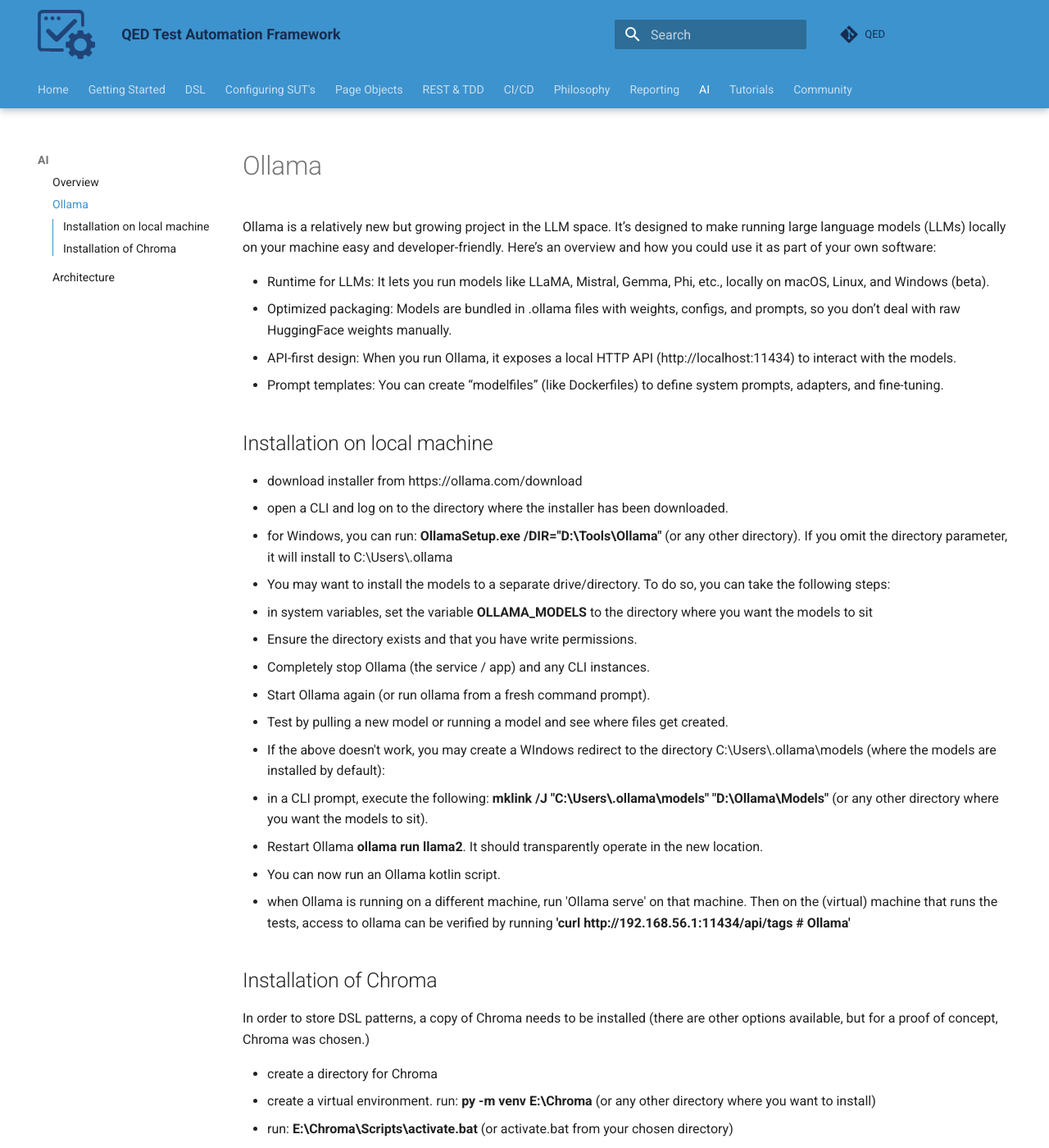
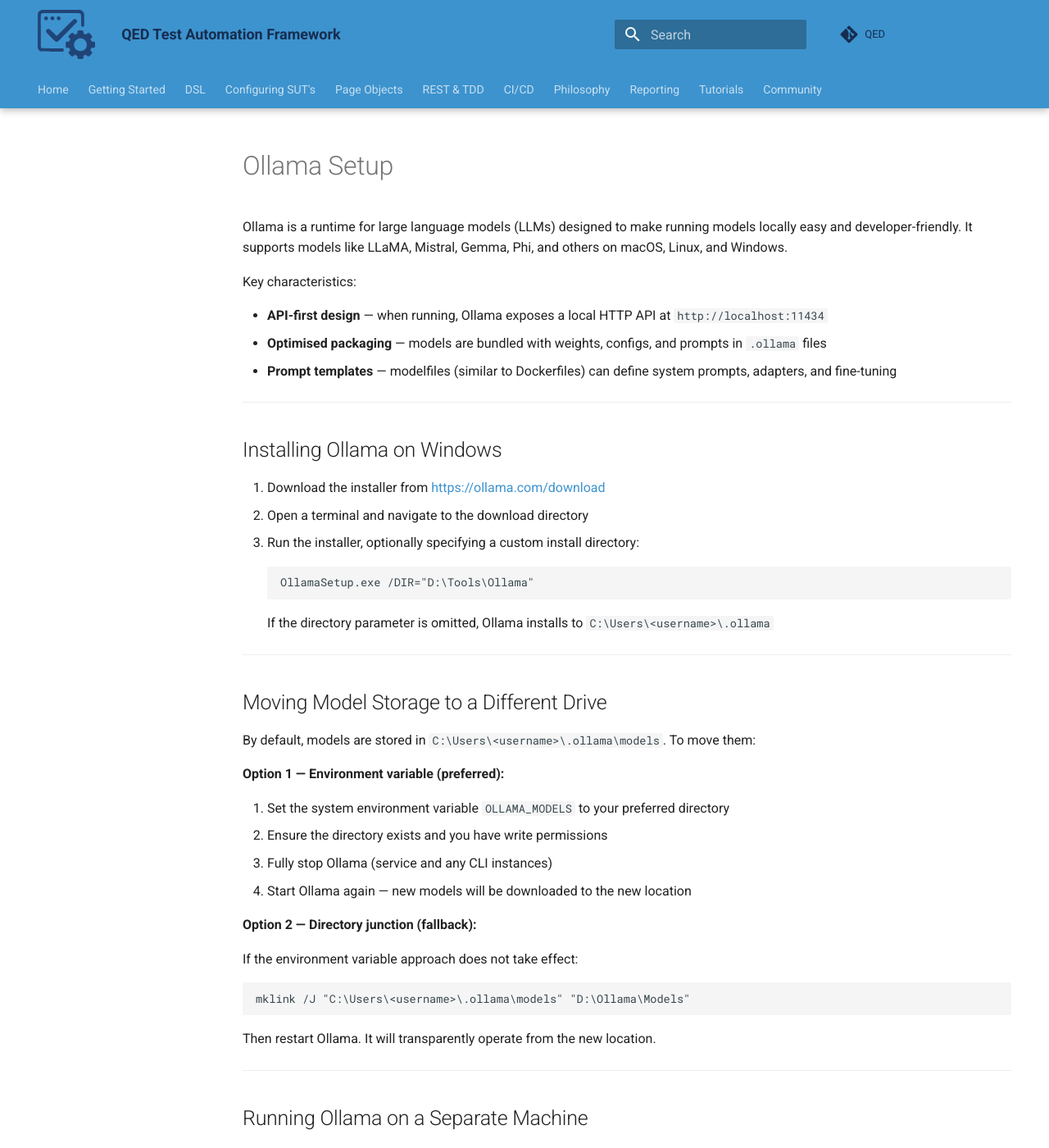
Before and after one commit to AneVisser/qed-framework, an MkDocs documentation site: the page built from docs/ai/ollama.md, in a window 1280 px wide and 1400 px high. Shown: the whole window at 82% size. Built offline with MkDocs 1.6.1 and Material for MkDocs 9.7.7, drawn with Linux system fonts in a browser that asks for light colours; comment, search, counter and statistics services are not loaded; some of the changed text lies outside the part shown.

````diff
--- a/docs/ai/ollama.md
+++ b/docs/ai/ollama.md
@@ -1,46 +1,104 @@
-Ollama is a relatively new but growing project in the LLM space.
-It’s designed to make running large language models (LLMs) locally on your machine easy and developer-friendly.
-Here’s an overview and how you could use it as part of your own software:
+# Ollama Setup
 
-- Runtime for LLMs: It lets you run models like LLaMA, Mistral, Gemma, Phi, etc., locally on macOS, Linux, and Windows (beta).
-- Optimized packaging: Models are bundled in .ollama files with weights, configs, and prompts, so you don’t deal with raw HuggingFace weights manually.
-- API-first design: When you run Ollama, it exposes a local HTTP API (http://localhost:11434) to interact with the models.
-- Prompt templates: You can create “modelfiles” (like Dockerfiles) to define system prompts, adapters, and fine-tuning.
+Ollama is a runtime for large language models (LLMs) designed to make running models locally easy and developer-friendly. It supports models like LLaMA, Mistral, Gemma, Phi, and others on macOS, Linux, and Windows.
 
-## Installation on local machine
+Key characteristics:
 
-- download installer from https://ollama.com/download
-- open a CLI and log on to the directory where the installer has been downloaded.
-- for Windows, you can run: **OllamaSetup.exe /DIR="D:\Tools\Ollama"** (or any other directory). If you omit the directory parameter, it will install to C:\Users\<username>\.ollama
-- You may want to install the models to a separate drive/directory. To do so, you can take the following steps:
-  - in system variables, set the variable **OLLAMA_MODELS** to the directory where you want the models to sit
-  - Ensure the directory exists and that you have write permissions.
-  - Completely stop Ollama (the service / app) and any CLI instances.
-  - Start Ollama again (or run ollama from a fresh command prompt).
-  - Test by pulling a new model or running a model and see where files get created.
-- If the above doesn't work, you may create a WIndows redirect to the directory C:\Users\<username>\.ollama\models (where the models are installed by default):
-  - in a CLI prompt, execute the following: **mklink /J "C:\Users\<username>\.ollama\models" "D:\Ollama\Models"** (or any other directory where you want the models to sit).
-  - Restart Ollama **ollama run llama2**. It should transparently operate in the new location.
-  - You can now run an Ollama kotlin script.
-  - when Ollama is running on a different machine, run 'Ollama serve' on that machine. Then on the (virtual) machine that runs the tests, access to ollama can be verified by running **'curl http://192.168.56.1:11434/api/tags  # Ollama'**
+- **API-first design** — when running, Ollama exposes a local HTTP API at `http://localhost:11434`
+- **Optimised packaging** — models are bundled with weights, configs, and prompts in `.ollama` files
+- **Prompt templates** — modelfiles (similar to Dockerfiles) can define system prompts, adapters, and fine-tuning
 
+---
 
+## Installing Ollama on Windows
 
-## Installation of Chroma
+1. Download the installer from [https://ollama.com/download](https://ollama.com/download)
+2. Open a terminal and navigate to the download directory
+3. Run the installer, optionally specifying a custom install directory:
+   ```
+   OllamaSetup.exe /DIR="D:\Tools\Ollama"
+   ```
+   If the directory parameter is omitted, Ollama installs to `C:\Users\<username>\.ollama`
 
-In order to store DSL patterns, a copy of Chroma needs to be installed (there are other options available, but for a proof of concept, Chroma was chosen.)
+---
 
-- create a directory for Chroma
-- create a virtual environment. run: **py -m venv E:\Chroma** (or any other directory where you want to install)
-- run: **E:\Chroma\Scripts\activate.bat** (or activate.bat from your chosen directory)
-- cd to your install directory (E:\Chroma in this example)
-- run: **py -m pip install chromadb** (this install chroma db)
-- run: **chromadb --path "E:/Chroma"**
-- in WIndows environment (system) variables: set **CHROMA_DB_DIR=E:\Chroma**
-- install fastcgi: run **py -m pip install fastapi uvicorn**
-- create a subdirectory E:\Chroma\wrapper
-- from the QED repository, copy the file /sut/kotlin/ollama/pythonwrapper/chromarapper.py to E:\Chroma\wrapper
-- go to E:\chroma\wrapper, and run: **uvicorn chroma_wrapper:app --host 127.0.0.1 --port 8501 --reload**
-- run: E:\Chroma\Scripts\chroma.exe run --port 8500 (that starts the chroma server on your port of preference)
-- You can now run a chroma script in QED.
-- For embedding, you will need SentenceTransormers from HuggingFace: **py -m pip install sentence-transformers**
+## Moving Model Storage to a Different Drive
+
+By default, models are stored in `C:\Users\<username>\.ollama\models`. To move them:
+
+**Option 1 — Environment variable (preferred):**
+
+1. Set the system environment variable `OLLAMA_MODELS` to your preferred directory
+2. Ensure the directory exists and you have write permissions
+3. Fully stop Ollama (service and any CLI instances)
+4. Start Ollama again — new models will be downloaded to the new location
+
+**Option 2 — Directory junction (fallback):**
+
+If the environment variable approach does not take effect:
+
+```
+mklink /J "C:\Users\<username>\.ollama\models" "D:\Ollama\Models"
+```
+
+Then restart Ollama. It will transparently operate from the new location.
+
+---
+
+## Running Ollama on a Separate Machine
+
+If Ollama is running on a different machine, run the following on that machine:
+
+```
+ollama serve
+```
+
+From the machine running the tests, verify connectivity:
+
+```bash
+curl http://192.168.56.1:11434/api/tags
+```
+
+---
+
+## Installing Chroma
+
+Chroma is used to store DSL patterns and page object embeddings. The following steps set up a local Chroma instance on Windows.
+
+1. Create a directory for Chroma (e.g. `E:\Chroma`)
+2. Create and activate a Python virtual environment:
+   ```
+   py -m venv E:\Chroma
+   E:\Chroma\Scripts\activate.bat
+   ```
+3. Install Chroma:
+   ```
+   py -m pip install chromadb
+   ```
+4. Set the system environment variable:
+   ```
+   CHROMA_DB_DIR=E:\Chroma
+   ```
+5. Install FastAPI and Uvicorn:
+   ```
+   py -m pip install fastapi uvicorn
+   ```
+6. Create a wrapper subdirectory:
+   ```
+   mkdir E:\Chroma\wrapper
+   ```
+7. Copy `chromawrapper.py` from the QED repository at `/sut/kotlin/ollama/pythonwrapper/` into `E:\Chroma\wrapper`
+8. Start the wrapper:
+   ```
+   uvicorn chroma_wrapper:app --host 127.0.0.1 --port 8501 --reload
+   ```
+9. Start the Chroma server:
+   ```
+   E:\Chroma\Scripts\chroma.exe run --port 8500
+   ```
+10. Install SentenceTransformers for embedding support:
+    ```
+    py -m pip install sentence-transformers
+    ```
+
+You can now run Chroma and Ollama scripts from QED.
--- a/mkdocs.yml
+++ b/mkdocs.yml
@@ -91,12 +91,11 @@ nav:
       - Behaviour driven style: philosophy/bdd.md
   - Reporting:
       - ExtentReports Setup: reporting/extent-reports.md
-      - CI Pipelines: reporting/ci-pipelines.md
-      - Test Tags & Filtering: reporting/test-tags.md
-  - AI:
-      - Overview: ai/overview.md
-      - Ollama: ai/ollama.md
-      - Architecture: ai/architecture.md
+#      - Test Tags & Filtering: reporting/test-tags.md
+#  - AI:
+#      - Overview: ai/overview.md
+#      - Ollama: ai/ollama.md
+#      - Architecture: ai/architecture.md
   - Tutorials:
       - Step-by-Step Guides: tutorials/step-by-step.md
       - Real-World Scenarios: tutorials/real-world-scenarios.md
````
Also changed, not shown: docs/ai/architecture.md (+49 -52 lines), docs/ai/overview.md (+26 -10 lines), docs/reporting/extent-reports.md (+30 -11 lines), docs/architecture/extensibility.md (deleted), docs/architecture/plugin-system.md (deleted), docs/architecture/project-structure.md (deleted), docs/architecture/thread-safety.md (deleted), docs/reporting/ci-pipelines.md (deleted).
